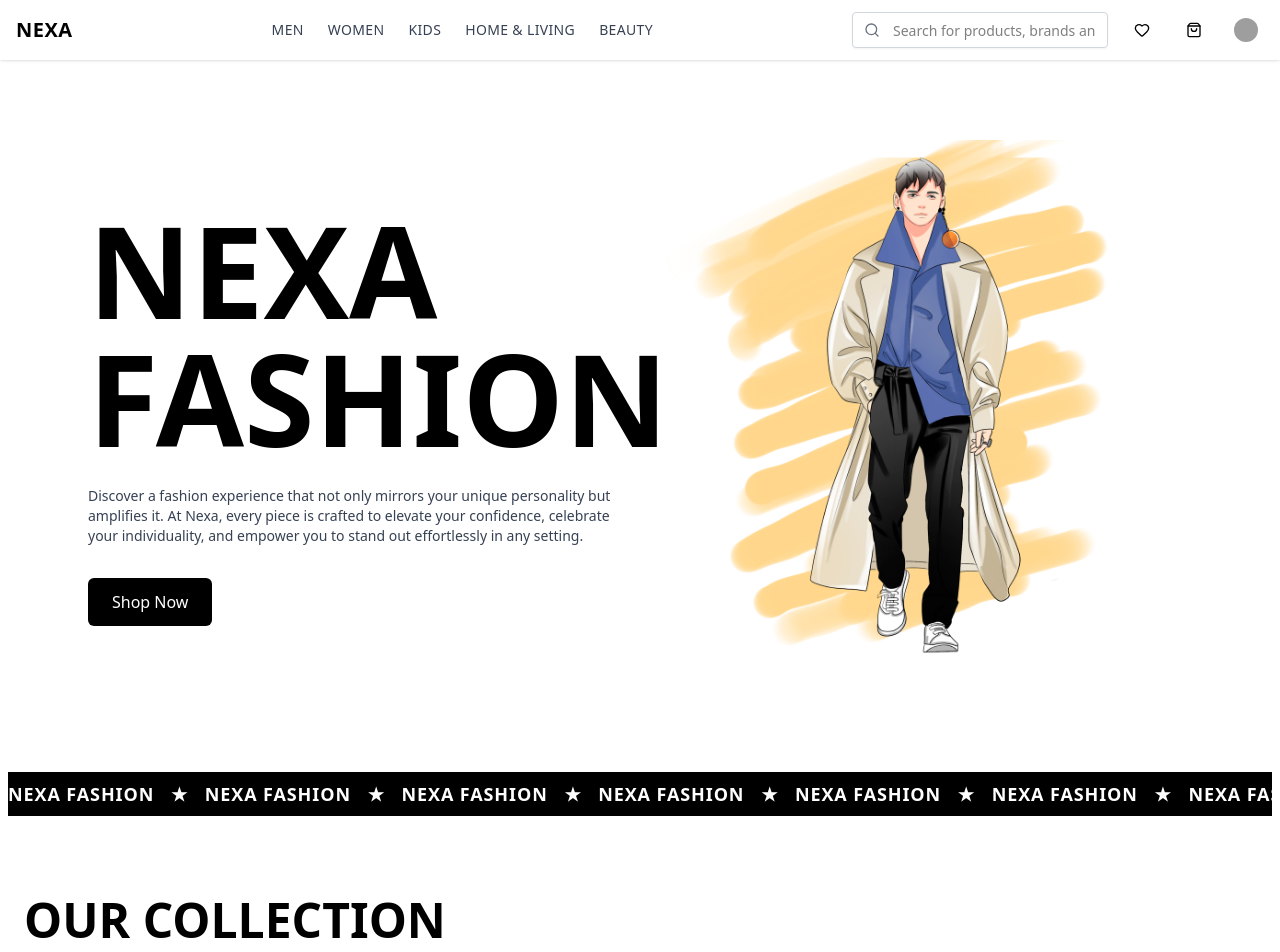
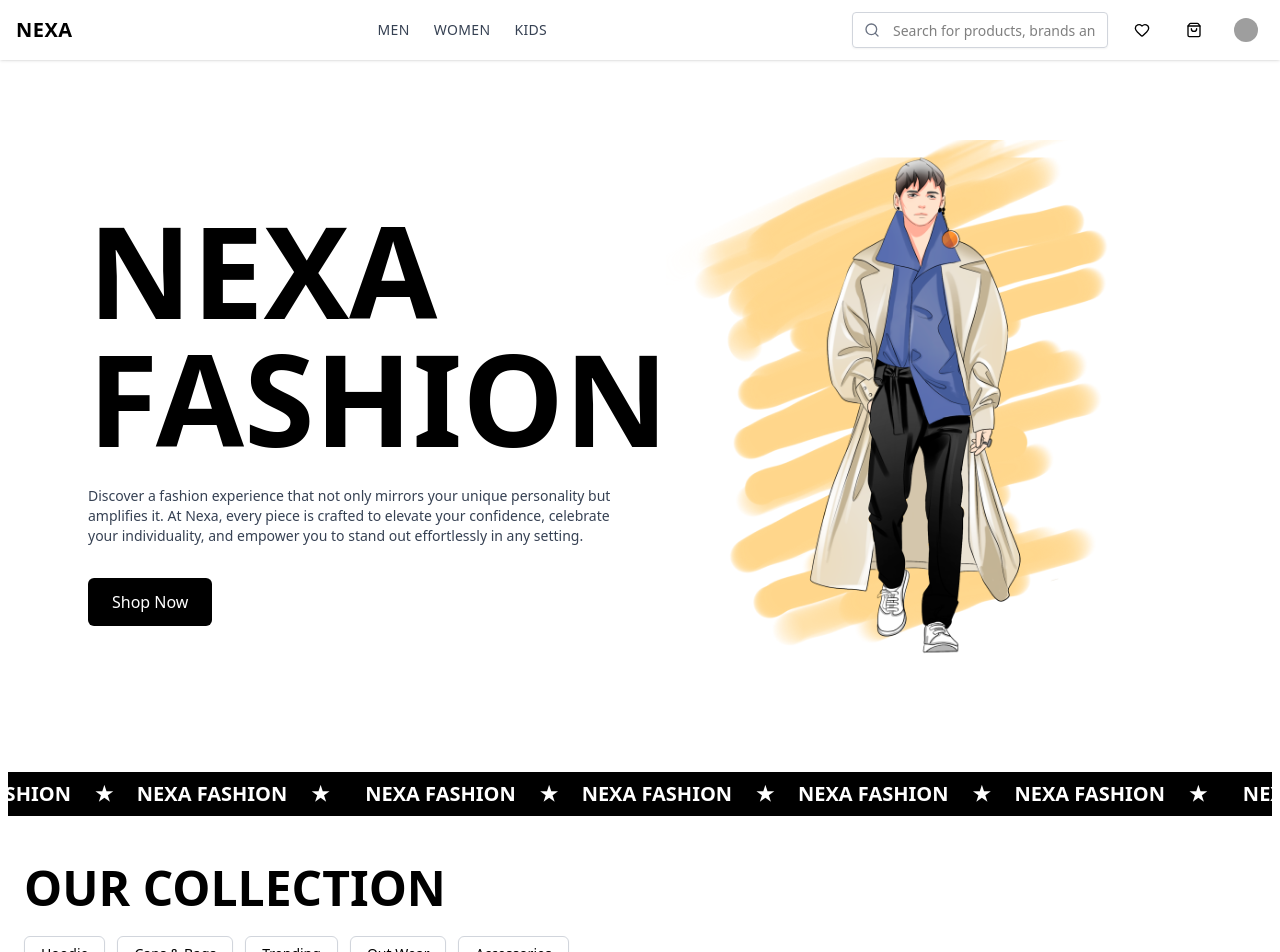
Before and after one commit to Harman6282/nexa-fe, a Next.js app: page / in a window 1280 px wide. Shown: the top 952 px of the page. Built offline with nearby package versions, Linux system fonts and the light colour scheme; no server answers; grey boxes are pictures that could not be loaded.

Commit message:
scrolling banner

```diff
--- a/src/components/Navbar.tsx
+++ b/src/components/Navbar.tsx
@@ -19,8 +19,6 @@ const categories = [
   { name: "MEN", href: "/products?category=men" },
   { name: "WOMEN", href: "/products?category=women" },
   { name: "KIDS", href: "/products?category=kids" },
-  { name: "HOME & LIVING", href: "/products?category=home&living" },
-  { name: "BEAUTY", href: "/products?category=beauty" },
 ];
 
 export const Navbar = () => {
@@ -30,7 +28,7 @@ export const Navbar = () => {
   const getProducts = async () => {
     const response = await axios.get("http://localhost:3001/api/products");
     setProducts(response.data.data);
-    console.log(response.data.data)
+    console.log(response.data.data);
   };
 
   const getUser = async () => {
@@ -40,7 +38,6 @@ export const Navbar = () => {
     console.log(res.data.data);
     setUser(res.data.data);
   };
-
 
   useEffect(() => {
     getProducts();
--- a/src/components/landing-page/Banner.tsx
+++ b/src/components/landing-page/Banner.tsx
@@ -1,18 +1,41 @@
-import React from 'react'
+const Banner = () => {
+  const content = (
+    <>
+      <span className="mx-3">NEXA FASHION</span>
+      <span className="mx-3">★</span>
+      <span className="mx-3">NEXA FASHION</span>
+      <span className="mx-3">★</span>
+      <span className="mx-3">NEXA FASHION</span>
+      <span className="mx-3">★</span>
+      <span className="mx-3">NEXA FASHION</span>
+      <span className="mx-3">★</span>
+    </>
+  );
 
-const Banner = () => {
   return (
-    <div className="w-full bg-black overflow-hidden text-white whitespace-nowrap text-xs md:text-lg font-bold tracking-wider py-2 mb-8 text-center">
-      <span className="" >
-        NEXA FASHION &nbsp; ★ &nbsp; NEXA FASHION &nbsp; ★ &nbsp;
-        NEXA FASHION &nbsp; ★ &nbsp; NEXA FASHION &nbsp; ★ &nbsp;
-        NEXA FASHION &nbsp; ★ &nbsp; NEXA FASHION &nbsp; ★ &nbsp;
-        NEXA FASHION &nbsp; ★ &nbsp; NEXA FASHION &nbsp;
+    <div className="w-full overflow-hidden bg-black text-white py-2 flex ">
+      <div
+        className="flex justify-around gap-5 whitespace-nowrap text-xl font-semibold animate-scroll gap-x-3"
+        style={{
+          animation: "scroll 60s linear infinite",
+        }}
+      >
+        <span>{content}</span>
+        <span>{content}</span>
+        <span>{content}</span>
+        <span>{content}</span>
+        <span>{content}</span>
+        <span>{content}</span>
+      </div>
 
+      <style>{`
+        @keyframes scroll {
+          0% { transform: translateX(0%); }
+          100% { transform: translateX(-100%); }
+        }
+      `}</style>
+    </div>
+  );
+};
 
-      </span>
-    </div>
-  )
-}
-
-export default Banner
+export default Banner;
```
